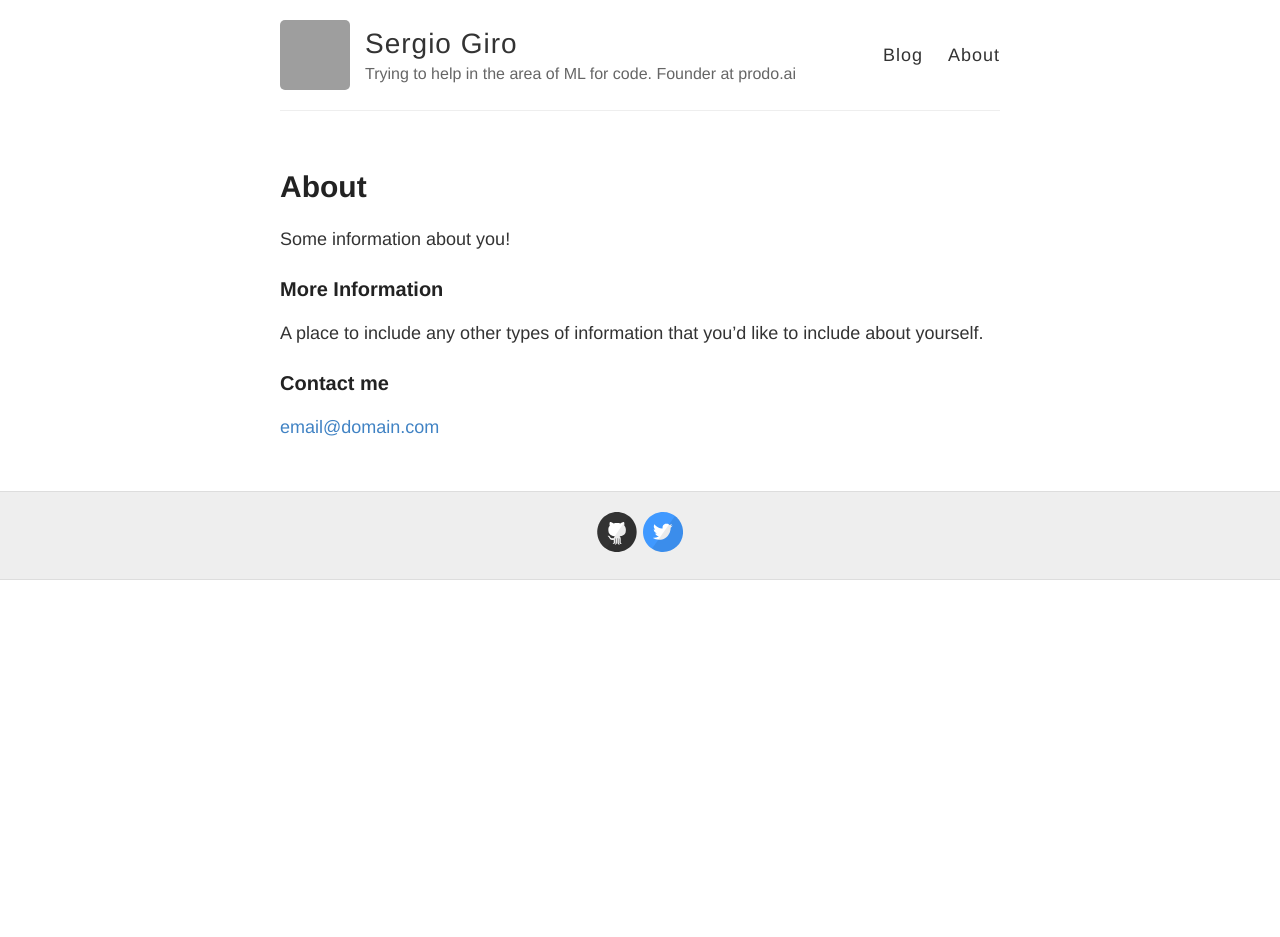
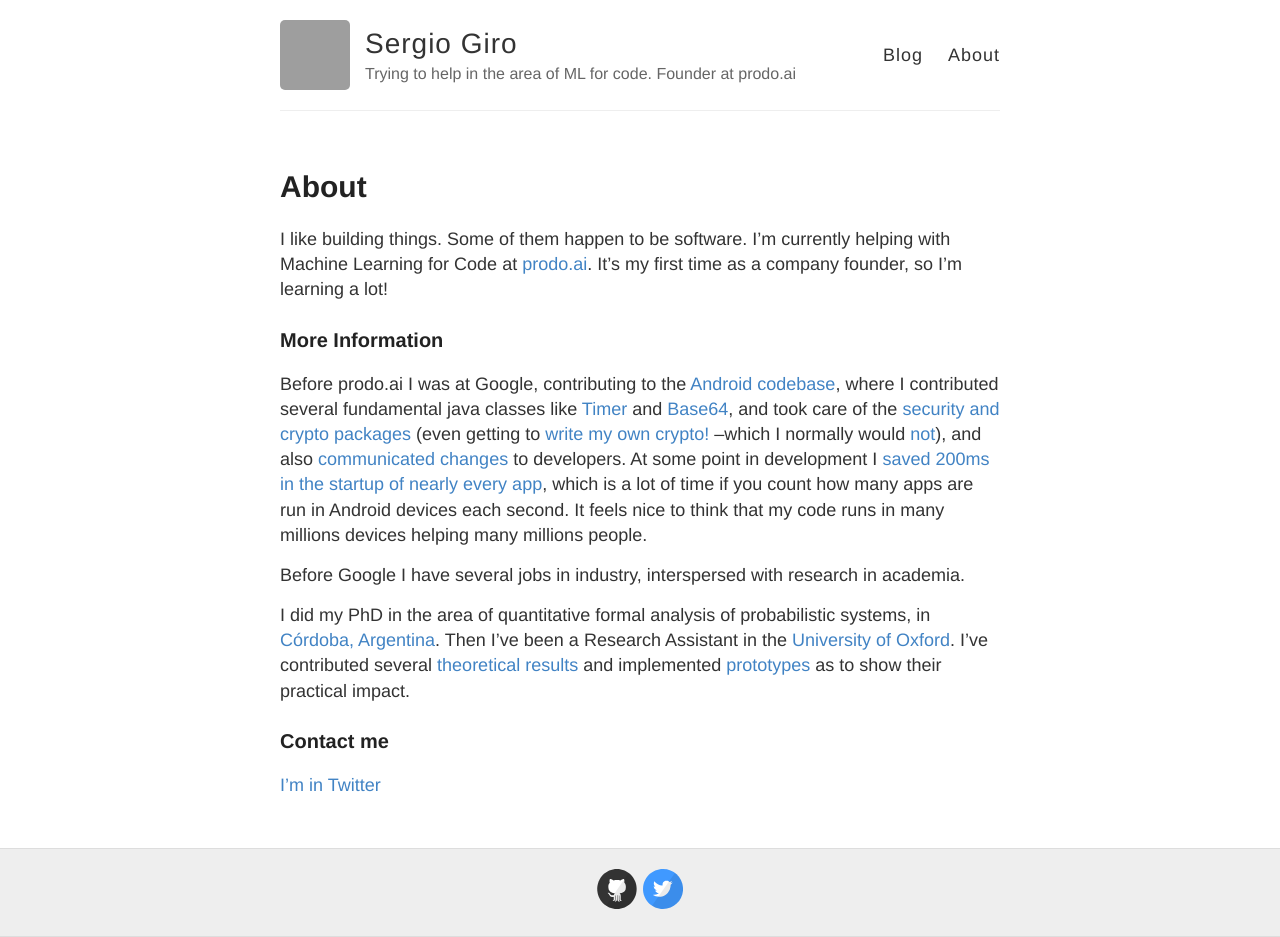
Before and after one commit to sergiogiro/sergiogiro.github.io, a Jekyll site: the page built from about.md, in a window 1280 px wide. Built offline with Jekyll 4.4.1, drawn with Linux system fonts in a browser that asks for light colours; before the commit the page ends 900 px from its top, so only the background shows below that; grey boxes are pictures that could not be loaded.

Commit message:
Formatting

```diff
--- a/_sass/_highlights.scss
+++ b/_sass/_highlights.scss
@@ -7,7 +7,7 @@
   -webkit-box-shadow: 3px 3px rgba(0,0,0,0.1);
   box-shadow: 3px 3px rgba(0,0,0,0.1);
   margin: 20px 0 20px 0;
-  overflow: scroll;
+  overflow: auto;
 }
 
 code {
--- a/about.md
+++ b/about.md
@@ -4,12 +4,44 @@ title: About
 permalink: /about/
 ---
 
-Some information about you!
+I like building things. Some of them happen to be software.
+I'm currently helping with Machine Learning for Code at [prodo.ai](http://prodo.ai).
+It's my first time as a company founder, so I'm learning a lot!
 
 ### More Information
 
-A place to include any other types of information that you'd like to include about yourself.
+Before prodo.ai I was at Google, contributing to the
+[Android codebase](https://android-review.googlesource.com/q/author:sgiro%2540google.com), where I contributed several fundamental java classes like
+[Timer](https://android-review.googlesource.com/c/platform/libcore/+/169083)
+and
+[Base64](https://android-review.googlesource.com/c/platform/libcore/+/162809),
+and took care of the
+[security and crypto packages](https://android-review.googlesource.com/q/author:sgiro+jdk8u60)
+(even getting to
+[write my own crypto!](https://android-review.googlesource.com/c/platform/external/bouncycastle/+/287342/4/bcprov/src/main/java/org/bouncycastle/jcajce/provider/symmetric/PBES2AlgorithmParameters.java)
+--which I normally would
+[not](https://crypto.stackexchange.com/questions/43272/why-is-writing-your-own-encryption-discouraged)),
+and also [communicated changes](https://android-developers.googleblog.com/2016/06/security-crypto-provider-deprecated-in.html)
+to developers.
+At some point in development I
+[saved 200ms in the startup of nearly every app](https://android-review.googlesource.com/c/platform/frameworks/base/+/229477),
+which is a lot of time if you count how many apps are run in Android devices
+each second. It feels nice to think that my code runs in many millions devices
+helping many millions people.
+
+Before Google I have several jobs in industry, interspersed with research in
+academia.
+
+I did my PhD in the area of quantitative formal analysis of probabilistic
+systems, in [Córdoba, Argentina](www.famaf.unc.edu.ar). Then I've been a
+Research Assistant in the
+[University of Oxford](http://qav.cs.ox.ac.uk/people.php).
+I've contributed several
+[theoretical results](https://dblp.uni-trier.de/pers/hd/g/Giro:Sergio)
+and implemented
+[prototypes](https://github.com/sergiogiro/Prism/tree/certificate-generation)
+as to show their practical impact.
 
 ### Contact me
 
-[email@domain.com](mailto:email@domain.com)
+[I'm in Twitter](http://twitter.com/_double_free)
--- a/index.html
+++ b/index.html
@@ -3,13 +3,13 @@ layout: default
 ---
 
 <div class="posts">
-  {% for post in site.posts %}
+  {% for post in site.pages %}
     <article class="post">
 
       <h1><a href="{{ site.baseurl }}{{ post.url }}">{{ post.title }}</a></h1>
 
       <div class="entry">
-        This is the post: {{ post.excerpt }}
+        {{ post.excerpt }}
       </div>
 
       <a href="{{ site.baseurl }}{{ post.url }}" class="read-more">Read More</a>
```
